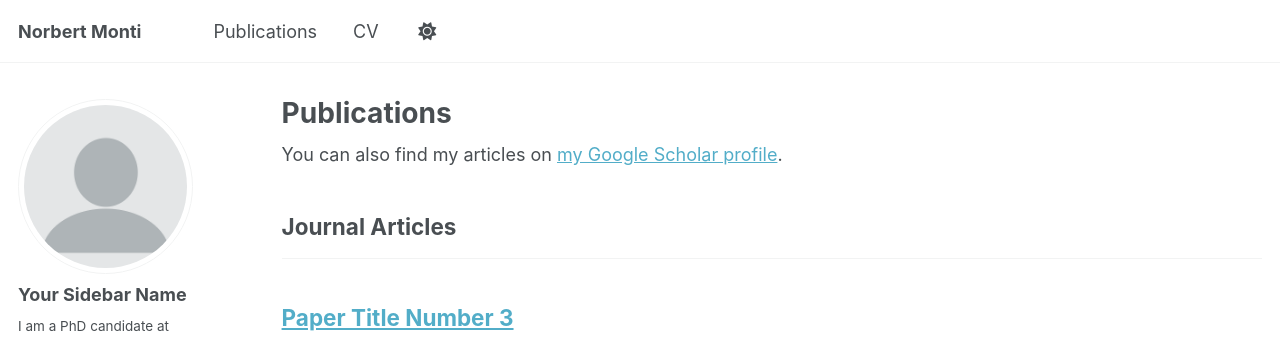
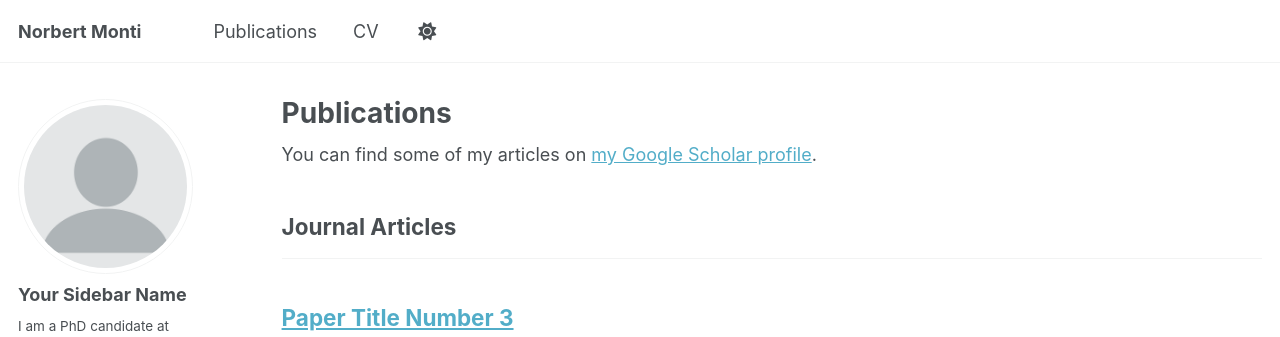
Before and after one commit to norbertmonti/norbertmonti.github.io, a Jekyll site: the page built from _pages/publications.html, in a window 1280 px wide and 900 px high. Shown: the top 337 px of the window. Built offline with Jekyll 4.4.1, drawn with Linux system fonts in a browser that asks for light colours; some web fonts are replaced.

Commit message:
Update publications.html

```diff
--- a/_pages/publications.html
+++ b/_pages/publications.html
@@ -6,7 +6,7 @@ author_profile: true
 ---
 
 {% if site.author.googlescholar %}
-  <div class="wordwrap">You can also find my articles on <a href="{{site.author.googlescholar}}">my Google Scholar profile</a>.</div>
+  <div class="wordwrap">You can find some of my articles on <a href="{{site.author.googlescholar}}">my Google Scholar profile</a>.</div>
 {% endif %}
 
 {% include base_path %}
```
